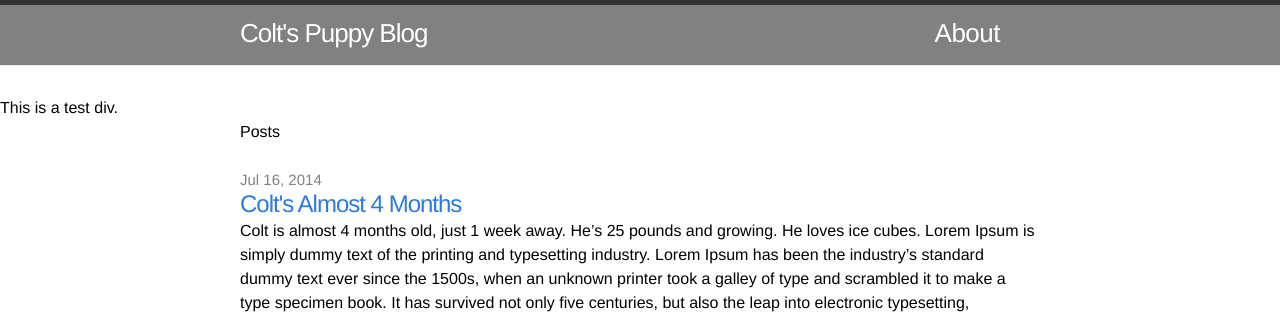
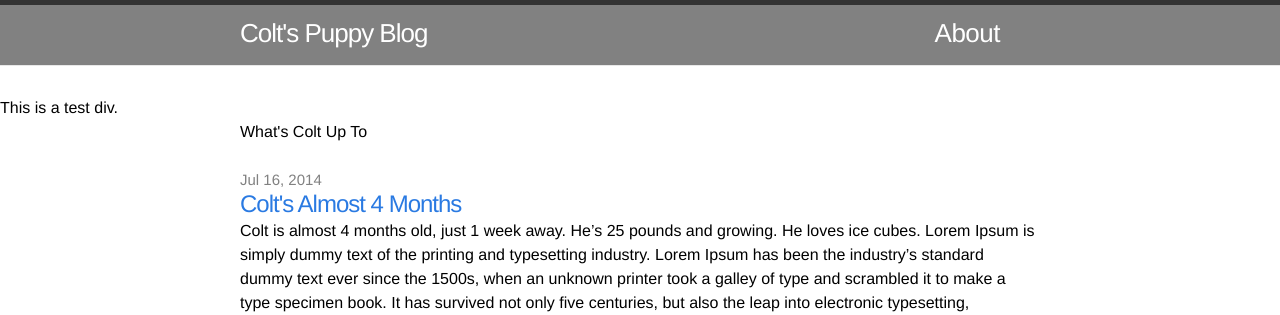
Before and after one commit to jessicatuan/jessicatuan.github.io, a Jekyll site: the page built from index.html, in a window 1280 px wide. Shown: the top 315 px of the page. Built offline with Jekyll 4.4.1, drawn with Linux system fonts in a browser that asks for light colours.

Commit message:
changed header

```diff
--- a/index.html
+++ b/index.html
@@ -4,7 +4,7 @@ layout: default
 
 <div class="home">
 
-  <h1>Posts</h1>
+  <h1>What's Colt Up To</h1>
 
   <ul class="posts">
     {% for post in site.posts %}
```
